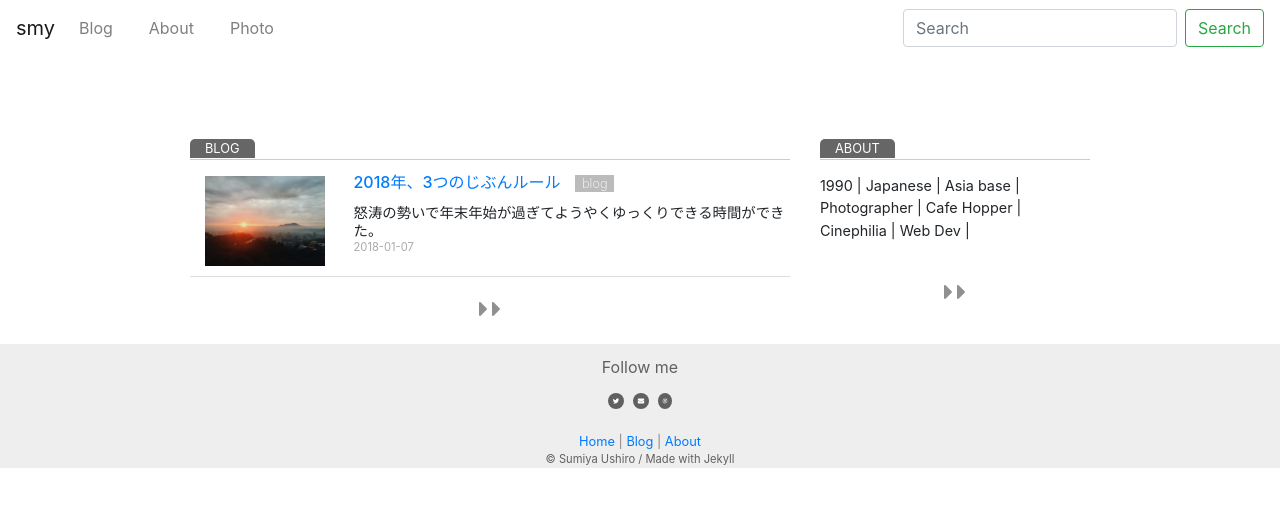
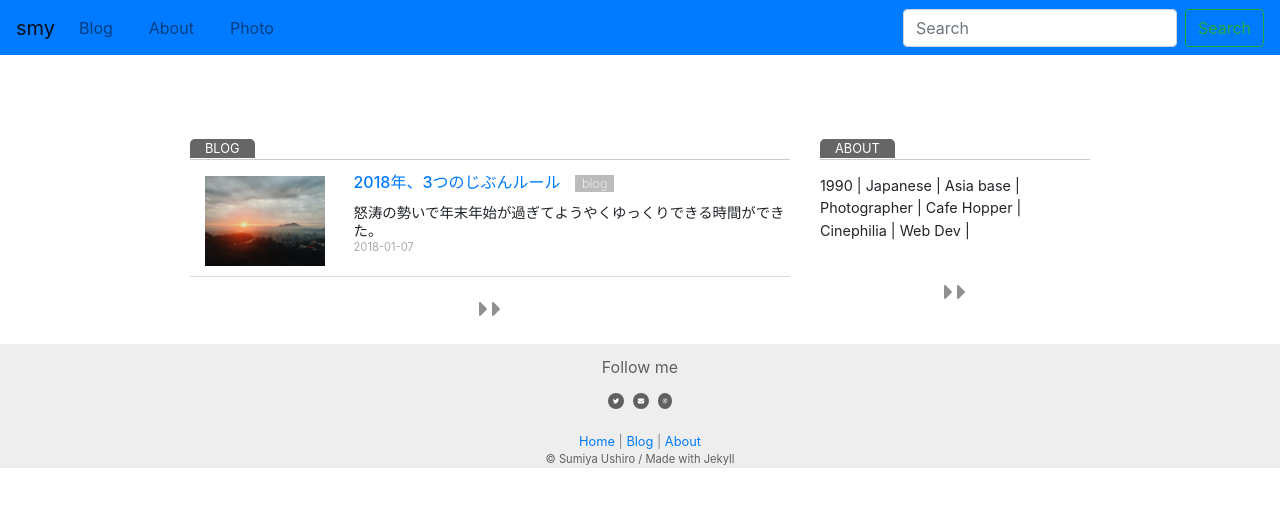
Before and after one commit to sumi0820/smy-jp-v1, a Jekyll site: the page built from index.md, in a window 1280 px wide. Shown: the top 507 px of the page. Built offline with Jekyll 4.4.1, drawn with Linux system fonts in a browser that asks for light colours; nearby versions of some CDN libraries.

Commit message:
initial commit

```diff
--- a/_includes/top-nav.html
+++ b/_includes/top-nav.html
@@ -1,14 +1,14 @@
 <link rel="stylesheet" href="https://stackpath.bootstrapcdn.com/bootstrap/4.3.1/css/bootstrap.min.css" integrity="sha384-ggOyR0iXCbMQv3Xipma34MD+dH/1fQ784/j6cY/iJTQUOhcWr7x9JvoRxT2MZw1T" crossorigin="anonymous">
 
+<nav class="navbar navbar-expand-lg navbar-light bg-primary">
+  <a class="navbar-brand" href="{{ site.url }}/">smy</a>
+  <button class="navbar-toggler" type="button" data-toggle="collapse" data-target="#navbarSupportedContent" aria-controls="navbarSupportedContent" aria-expanded="false" aria-label="Toggle navigation">
+    <span class="navbar-toggler-icon"></span>
+  </button>
 
-<nav class="navbar navbar-expand-lg navbar-light style="background-color: #e3f2fd;"">
-    <a class="navbar-brand" href="{{ site.url }}/">smy</a>
-    <button class="navbar-toggler" type="button" data-toggle="collapse" data-target="#navbarNavDropdown" aria-controls="navbarNavDropdown" aria-expanded="false" aria-label="Toggle navigation">
-      <span class="navbar-toggler-icon"></span>
-    </button>
 
-      <div class="collapse navbar-collapse" id="navbarNavDropdown">
-        <ul class="navbar-nav">
+    <div class="collapse navbar-collapse" id="navbarSupportedContent">
+      <ul class="navbar-nav mr-auto">
           <li class="nav-item">
             <a class="nav-link" href="{{ site.url }}/blog/">Blog</a>
           </li>
@@ -22,7 +22,7 @@
           <!-- <a class="nav-item nav-link" href="#">Pricing</a>
           <a class="nav-item nav-link disabled" href="#" tabindex="-1" aria-disabled="true">Disabled</a> -->
         </ul>
-      </div>
+
 
 <!--      <div class="nav-right">
         <a href="https://twitter.com/sumiya0820" target="_blank">
@@ -31,8 +31,9 @@
           <i class="fab fa-instagram circle-tw"></i></a>
       </div> -->
 
-    <form class="form-inline">
-      <input class="form-control mr-sm-2" type="search" placeholder="Search" aria-label="Search">
-      <button class="btn btn-outline-success my-2 my-sm-0" type="submit">Search</button>
-    </form>
+      <form class="form-inline my-2 my-lg-0">
+        <input class="form-control mr-sm-2" type="search" placeholder="Search" aria-label="Search">
+        <button class="btn btn-outline-success my-2 my-sm-0" type="submit">Search</button>
+      </form>
+    </div>
 </nav>
```
